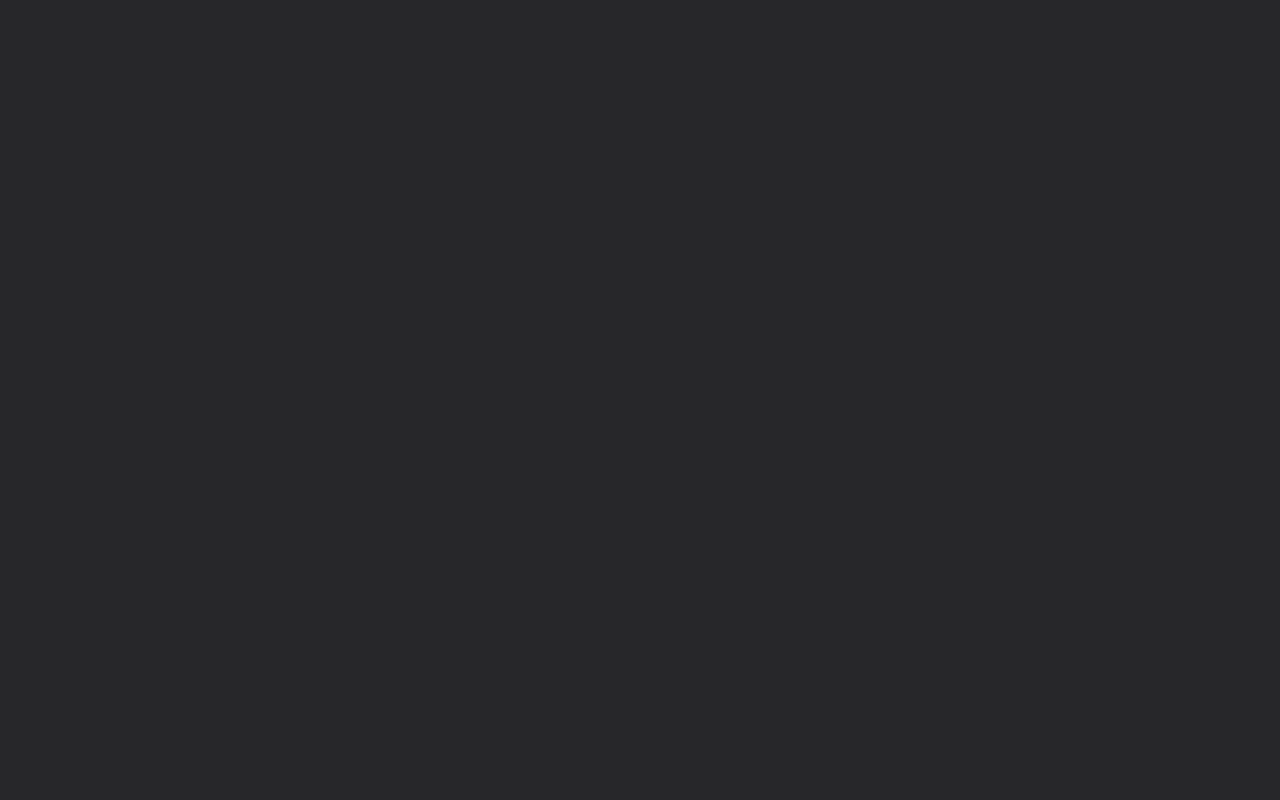
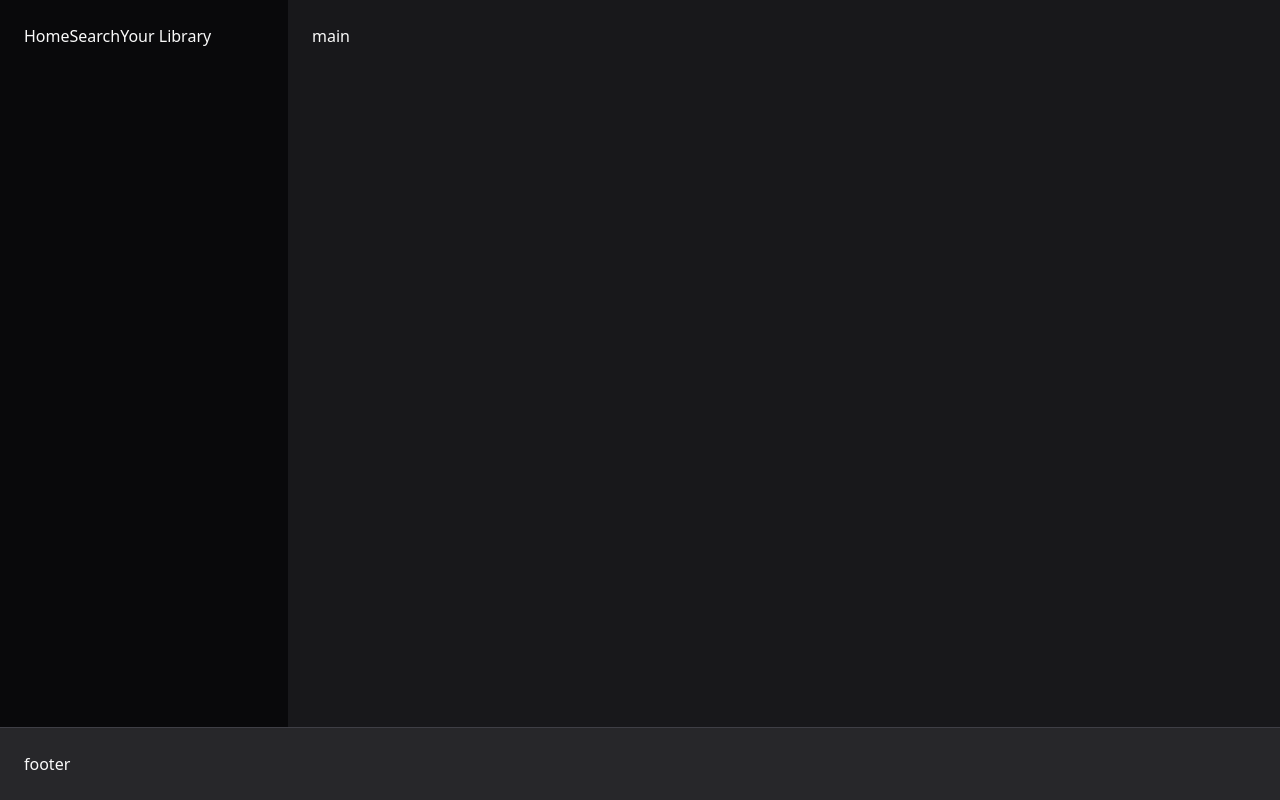
Before and after one commit to RodrigoSCoutinho/ifrn-cast, a Next.js app: page / in a window 1280 px wide. Built offline with nearby package versions, Linux system fonts and the light colour scheme.

Commit message:
adding icons

```diff
--- a/package.json
+++ b/package.json
@@ -15,6 +15,7 @@
     "autoprefixer": "10.4.14",
     "eslint": "8.41.0",
     "eslint-config-next": "13.4.4",
+    "lucide-react": "^0.224.0",
     "next": "13.4.4",
     "postcss": "8.4.24",
     "react": "18.2.0",
--- a/src/app/layout.tsx
+++ b/src/app/layout.tsx
@@ -15,7 +15,7 @@
 }) {
   return (
     <html lang="en">
-      <body className="bg-zinc-800">{children}</body>
+      <body className="bg-zinc-900 text-zinc-50">{children}</body>
     </html>
   )
 }
--- a/src/app/page.tsx
+++ b/src/app/page.tsx
@@ -2,7 +2,23 @@
 
 export default function Home() {
   return (
-    <main></main>
+    <div className="h-screen flex flex-col">
+      <div className="flex flex-1">
+       <aside className="w-72 bg-zinc-950 p-6">
+        <nav>
+          <a href="">Home</a>
+          <a href="">Search</a>
+          <a href="">Your Library</a>
+        </nav>
+        </aside>
+       <main className="flex-1 p-6">
+        main
+        </main>
+      </div>
+      <footer className="bg-zinc-800 border-t border-zinc-700 p-6">
+        footer
+      </footer>
+    </div>
 
   )
 }
```
Also changed, not shown: 1 other file (tests, documents, lock files or other folders).
